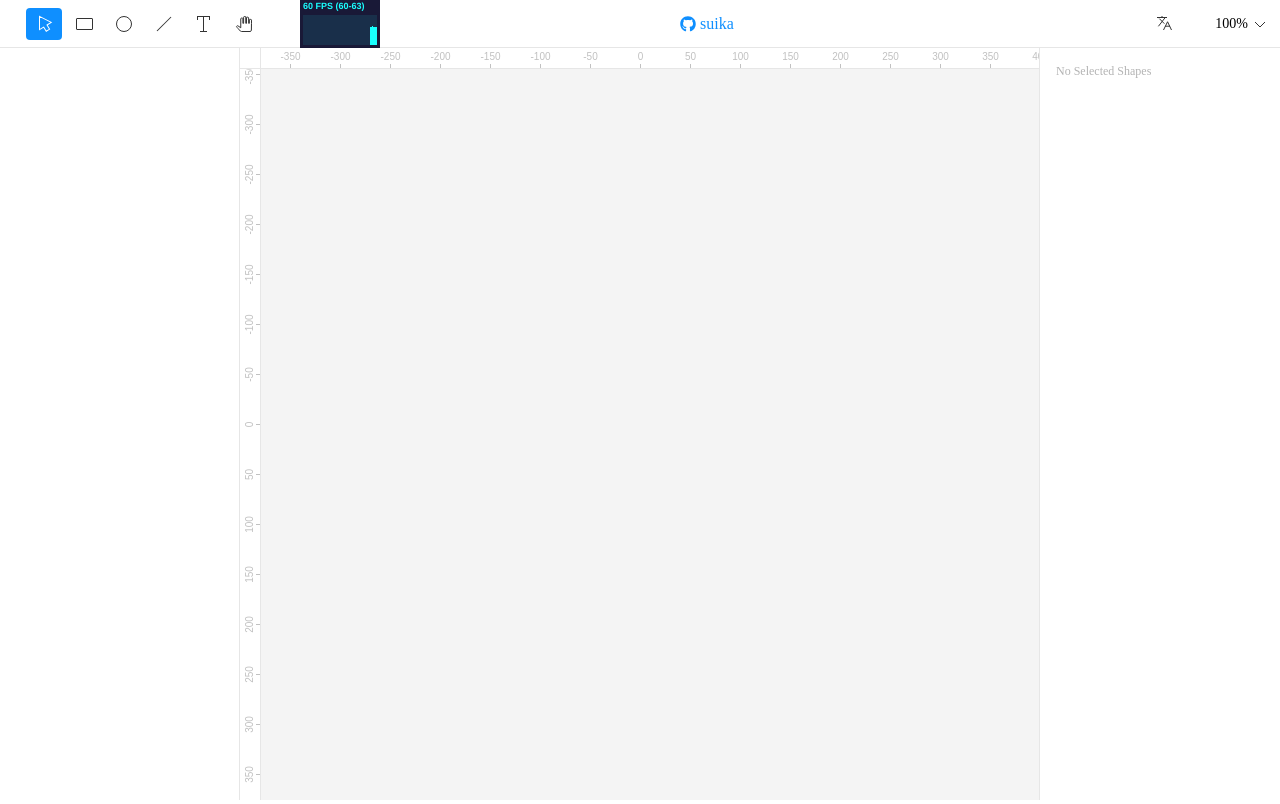
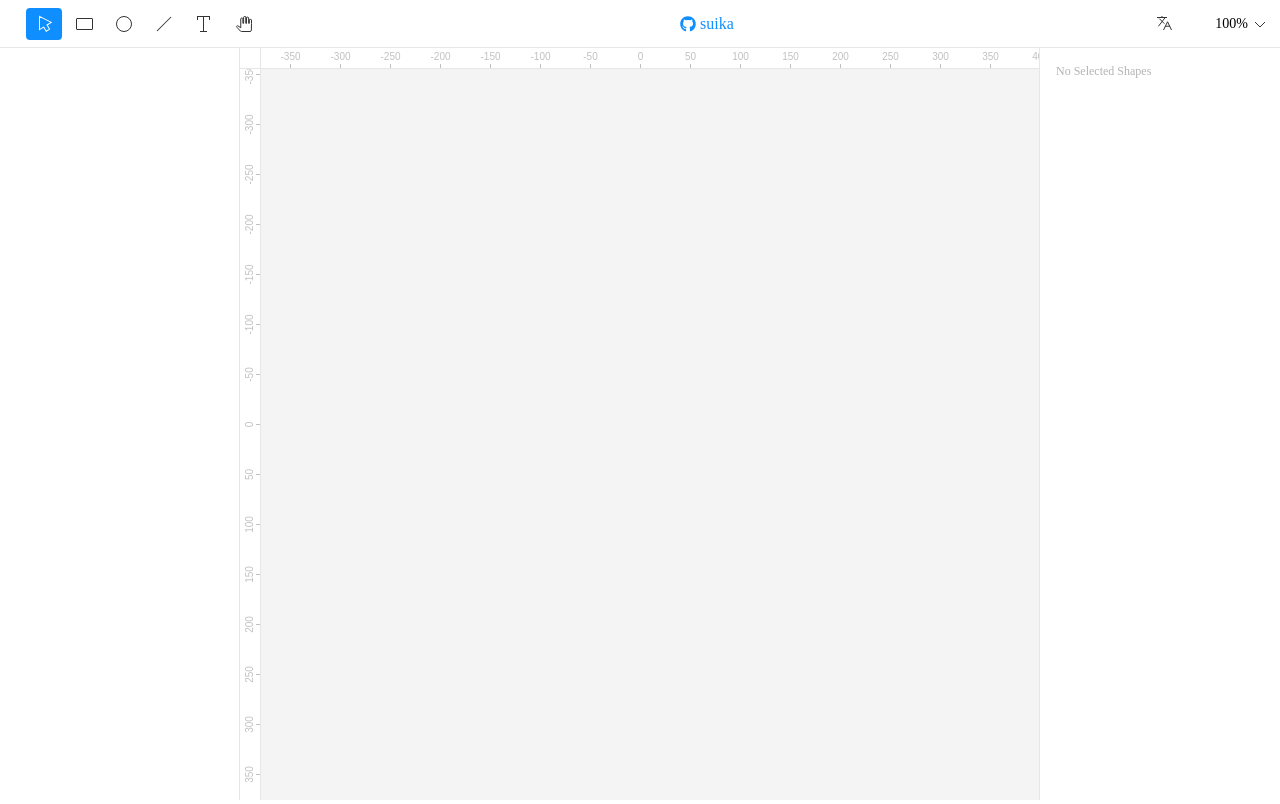
Before and after one commit to F-star/suika, a React (Create React App) app in the folder packages/suika/: page / in a window 1280 px wide. Built offline with nearby package versions, Linux system fonts and the light colour scheme.

Commit message:
feat: editor showPerfMonitor option

```diff
--- a/packages/suika/src/components/Editor.tsx
+++ b/packages/suika/src/components/Editor.tsx
@@ -24,6 +24,7 @@ const Editor: FC = () => {
         height: document.body.clientHeight - topMargin,
         offsetY: 48,
         offsetX: 240,
+        showPerfMonitor: false,
       });
       (window as any).editor = editor;
 
--- a/packages/suika/src/editor/editor.ts
+++ b/packages/suika/src/editor/editor.ts
@@ -26,6 +26,7 @@ interface IEditorOptions {
   height: number;
   offsetX?: number;
   offsetY?: number;
+  showPerfMonitor?: boolean;
 }
 
 export class Editor {
@@ -114,7 +115,7 @@ export class Editor {
     this.zoomManager.zoomToFit(1);
 
     this.perfMonitor = new PerfMonitor();
-    if (process.env.NODE_ENV === 'development') {
+    if (options.showPerfMonitor) {
       this.perfMonitor.start(this.containerElement);
     }
 
@@ -134,9 +135,7 @@ export class Editor {
     this.clipboard.destroy();
     this.toolManager.unbindEvent();
     this.toolManager.destroy();
-    if (process.env.NODE_ENV === 'development') {
-      this.perfMonitor.destroy();
-    }
+    this.perfMonitor.destroy();
   }
   setCursor(cursor: string) {
     this.canvasElement.style.cursor = cursor;
```
